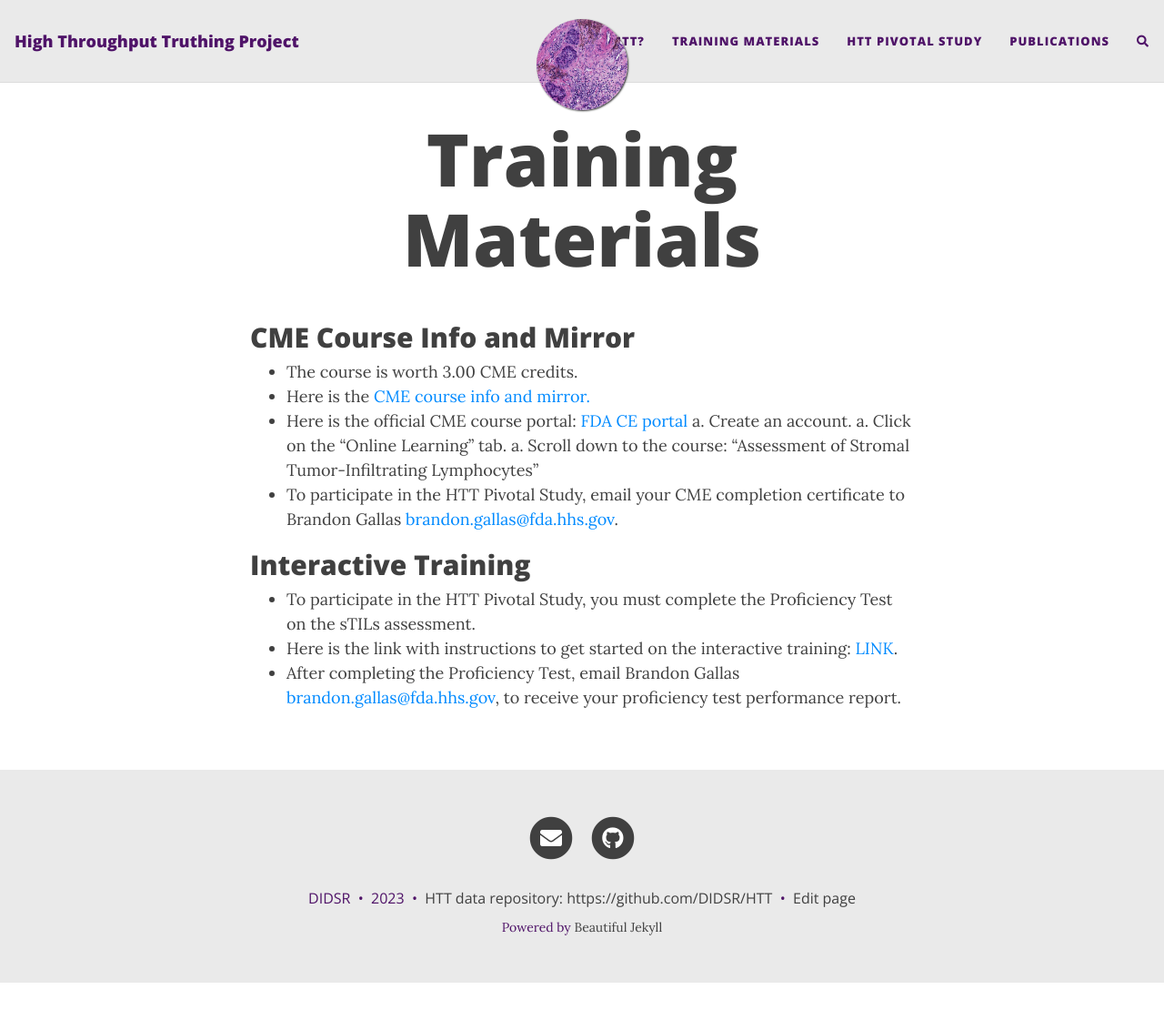
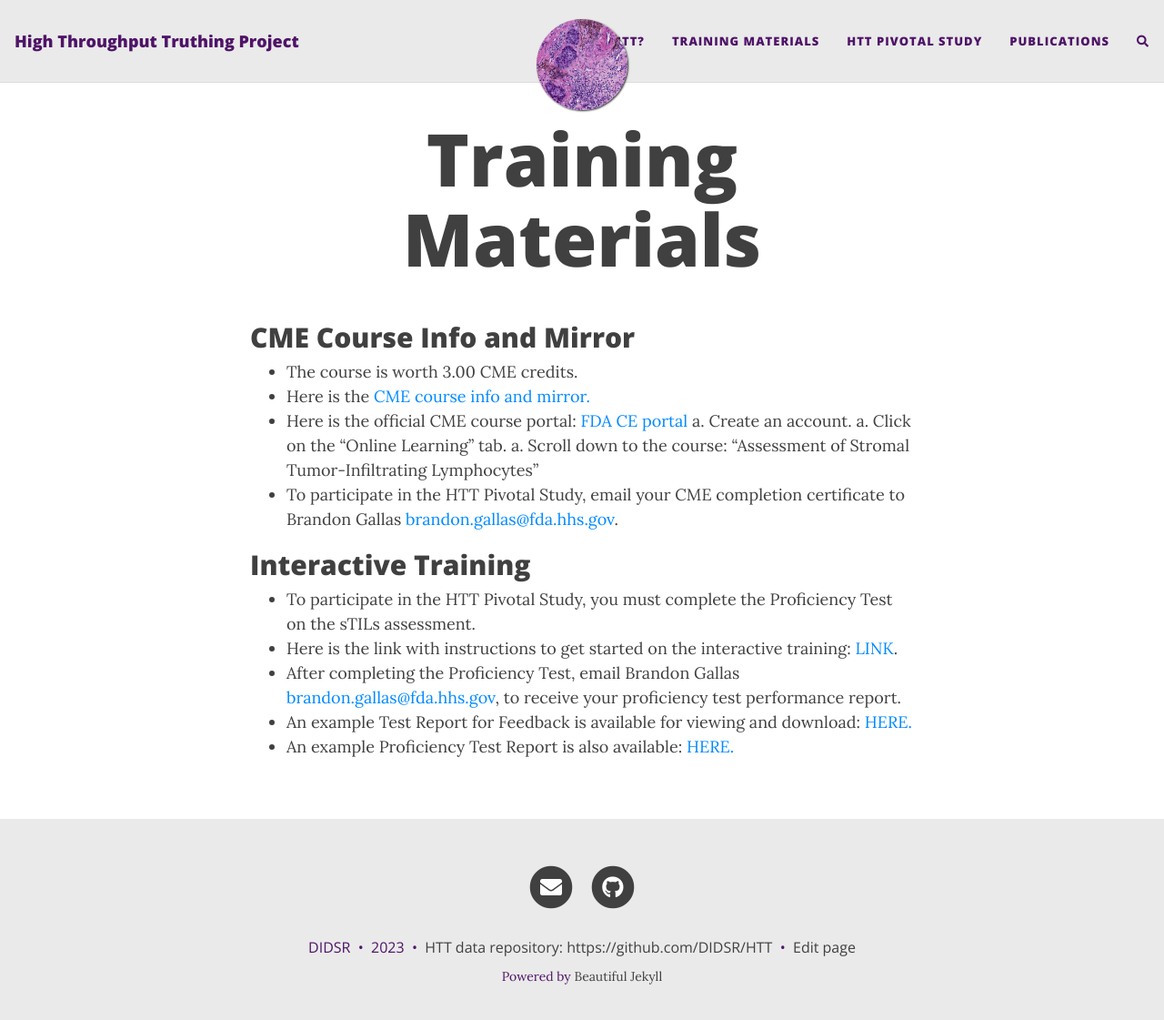
Before and after one commit to DIDSR/HTT.home, a Jekyll site: the page built from assets/pages/training-2023.md, in a window 1280 px wide and 1134 px high. Shown: the top 1121 px of the window at 91% size. Built offline with Jekyll 4.4.1, drawn with Linux system fonts in a browser that asks for light colours; nearby versions of some CDN libraries; comment, search, counter and statistics services are not loaded.

Commit message:
added test reports for view and download on training page

```diff
--- a/assets/pages/training-2023.md
+++ b/assets/pages/training-2023.md
@@ -19,9 +19,5 @@ subtitle:
 * To participate in the HTT Pivotal Study, you must complete the Proficiency Test on the sTILs assessment.
 * Here is the link with instructions to get started on the interactive training: [LINK](/training-2023/interactiveTraining-gettingStarted.md).
 * After completing the Proficiency Test, email Brandon Gallas [brandon.gallas@fda.hhs.gov](mailto:brandon.gallas@fda.hhs.gov), to receive your proficiency test performance report.
-
-<!-- * [Getting Started](/training-2023/interactiveTraining-gettingStarted.md)  -->
-<!-- * [Example Test Report (Feedback)](/training-2023/exTestReport-Feedback.md) -->
-<!-- * [Example Test Report (Proficiency)](/training-2023/exTestReport-Proficiency.md) -->
-<!-- * [Feedback Study](/training-2023/feedbackRefDoc.md) -->
-<!-- * [Reference Doc PDF](/pdfs/caMicro-ProcessGuide-20230608.pdf)  -->
+* An example Test Report for Feedback is available for viewing and download: [HERE.](./training-2023/pdfs/testReport-example-feedback1.pdf)
+* An example Proficiency Test Report is also available: [HERE.](./training-2023/pdfs/testReport-example-proficiency1.pdf)
```
Also changed, not shown: assets/pages/training-2023/exTestReport-Feedback.md (deleted, +0 -7 lines), assets/pages/training-2023/exTestReport-Proficiency.md (deleted, +0 -7 lines), 2 other files.
